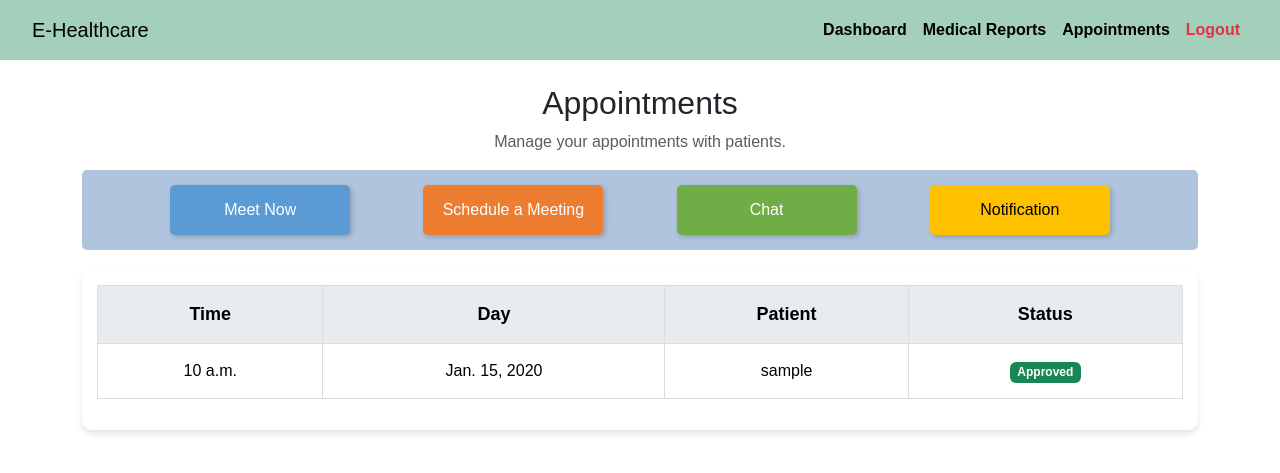
After one commit to Anish9848/Ehealthcare, a Django app: page /doctor/appointments/ in a window 1280 px wide. The commit adds this page. Shown: the top 473 px of the page. Run offline with Django 5.2, Linux system fonts and the light colour scheme; a user stored in the database is signed in; tables that the repository leaves empty hold one stand-in row (values such as "Sample post").

Commit message:
upto appointment page of doctors with meeting buttons

```diff
--- /dev/null
+++ b/ehealthcare/users/templates/users/doctor_appointment.html
@@ -0,0 +1,160 @@
+<!-- filepath: c:\Users\Anish\Desktop\Final Year Project\ehealthcare\users\templates\users\doctor_appointment.html -->
+<!DOCTYPE html>
+<html lang="en">
+<head>
+    <meta charset="UTF-8">
+    <meta name="viewport" content="width=device-width, initial-scale=1.0">
+    <title>Doctor Appointments</title>
+    <link href="https://cdn.jsdelivr.net/npm/bootstrap@5.3.0-alpha3/dist/css/bootstrap.min.css" rel="stylesheet">
+    <script src="https://cdn.jsdelivr.net/npm/bootstrap@5.3.0-alpha3/dist/js/bootstrap.bundle.min.js"></script>
+    <style>
+        body {
+            background-color: #ffffff;
+            font-family: Arial, sans-serif;
+        }
+
+        .navbar {
+            background-color: #a3cfbb;
+            padding: 10px 20px;
+        }
+
+        .navbar .nav-link {
+            font-weight: bold;
+            color: #000;
+        }
+
+        .navbar .nav-link:hover {
+            text-decoration: underline;
+        }
+
+        .action-buttons {
+            display: flex;
+            justify-content: space-evenly;
+            background-color: #b0c4de;
+            padding: 15px;
+            border-radius: 5px;
+        }
+
+        .action-buttons button {
+            width: 180px;
+            height: 50px;
+            font-size: 16px;
+            border: none;
+            border-radius: 5px;
+            box-shadow: 2px 2px 5px rgba(0, 0, 0, 0.2);
+        }
+
+        .action-buttons .btn-primary { background-color: #5b9bd5; color: white; }
+        .action-buttons .btn-secondary { background-color: #ed7d31; color: white; }
+        .action-buttons .btn-success { background-color: #70ad47; color: white; }
+        .action-buttons .btn-warning { background-color: #ffc000; color: black; }
+
+        .appointment-table-container {
+            margin-top: 20px;
+            padding: 15px;
+            background: white;
+            border-radius: 10px;
+            box-shadow: 0 4px 6px rgba(0, 0, 0, 0.1);
+        }
+
+        .appointment-table {
+            width: 100%;
+            border-collapse: collapse;
+        }
+
+        .appointment-table th, .appointment-table td {
+            padding: 15px;
+            text-align: center;
+            border: 1px solid #ddd;
+        }
+
+        .appointment-table th {
+            background-color: #e9ecef;
+            font-size: 18px;
+        }
+
+        .appointment-table tbody tr:nth-child(even) {
+            background-color: #f2f2f2;
+        }
+    </style>
+</head>
+<body>
+    <!-- Navigation Bar -->
+    <nav class="navbar navbar-expand-lg navbar-light">
+        <div class="container-fluid">
+            <a class="navbar-brand" href="#">E-Healthcare</a>
+            <button class="navbar-toggler" type="button" data-bs-toggle="collapse" data-bs-target="#navbarNav">
+                <span class="navbar-toggler-icon"></span>
+            </button>
+            <div class="collapse navbar-collapse justify-content-end" id="navbarNav">
+                <ul class="navbar-nav">
+                    <li class="nav-item"><a class="nav-link" href="{% url 'doctor_home' %}">Dashboard</a></li>
+                    <li class="nav-item"><a class="nav-link" href="{% url 'doctor_medical_reports' %}">Medical Reports</a></li>
+                    <li class="nav-item"><a class="nav-link" href="{% url 'doctor_appointment' %}">Appointments</a></li>
+                    <li class="nav-item"><a class="nav-link text-danger" href="{% url 'logout' %}">Logout</a></li>
+                </ul>
+            </div>
+        </div>
+    </nav>
+
+    <!-- Main Content -->
+    <div class="container">
+        <div class="appointment-header text-center mt-4">
+            <h2>Appointments</h2>
+            <p class="text-muted">Manage your appointments with patients.</p>
+        </div>
+
+        <!-- Action Buttons -->
+        <div class="action-buttons">
+            <button class="btn btn-primary">Meet Now</button>
+            <button class="btn btn-secondary">Schedule a Meeting</button>
+            <button class="btn btn-success">Chat</button>
+            <button class="btn btn-warning">Notification</button>
+        </div>
+
+        <!-- Appointment Table -->
+        <div class="appointment-table-container">
+            <table class="table table-bordered appointment-table">
+                <thead>
+                    <tr>
+                        <th>Time</th>
+                        <th>Day</th>
+                        <th>Patient</th>
+                        <th>Status</th>
+                    </tr>
+                </thead>
+                <tbody>
+                    {% for appointment in appointments %}
+                        <tr>
+                            <td>{{ appointment.time }}</td>
+                            <td>{{ appointment.date }}</td>
+                            <td>{{ appointment.patient.username }}</td>
+                            <td>
+                                <span class="badge {% if appointment.status == 'approved' %}bg-success{% elif appointment.status == 'pending' %}bg-warning{% else %}bg-danger{% endif %}">
+                                    {{ appointment.status|title }}
+                                </span>
+                                {% if appointment.status == 'pending' %}
+                                    <button class="btn btn-primary btn-sm ms-2" onclick="startMeeting('{{ appointment.id }}')">Approve Appointment
+                                    </button>
+                                {% endif %}
+                            </td>
+                        </tr>
+                    {% empty %}
+                        <tr>
+                            <td colspan="4" class="text-center">No appointments found.</td>
+                        </tr>
+                    {% endfor %}
+                </tbody>
+            </table>
+        </div>
+    </div>
+
+    <script>
+        function startMeeting(appointmentId) {
+            // Redirect to a meeting page or initiate a meeting
+            const meetingUrl = `/doctor/appointments/start-meeting/${appointmentId}/`;
+            window.location.href = meetingUrl;
+        }
+    </script>
+</body>
+</html>
--- a/ehealthcare/users/templates/users/doctor_home.html
+++ b/ehealthcare/users/templates/users/doctor_home.html
@@ -24,6 +24,9 @@
                         <a class="nav-link" href="{% url 'doctor_medical_reports' %}">Medical Reports</a>
                     </li>
                     <li class="nav-item">
+                        <a class="nav-link" href="{% url 'doctor_appointment' %}">Appointments</a>
+                    </li>
+                    <li class="nav-item">
                         <a class="nav-link text-danger" href="{% url 'logout' %}">Logout</a>
                     </li>
                 </ul>
--- a/ehealthcare/users/urls.py
+++ b/ehealthcare/users/urls.py
@@ -19,4 +19,6 @@ urlpatterns = [
     path("doctor/reports/fetch/", views.fetch_doctor_reports, name="fetch_doctor_reports"),
     path("doctor/reports/delete/<int:report_id>/", views.delete_doctor_report, name="delete_doctor_report"),
     path("patient/appointments/", views.patient_appointment_view, name="patient_appointment"),
+    path("doctor/appointments/", views.doctor_appointment_view, name="doctor_appointment"),
+    path("doctor/appointments/start-meeting/<int:appointment_id>/", views.start_meeting, name="start_meeting"),
 ]
--- a/ehealthcare/users/views.py
+++ b/ehealthcare/users/views.py
@@ -318,3 +318,34 @@ def patient_appointment_view(request):
     doctors = CustomUser.objects.filter(role="doctor")
 
     return render(request, "users/patient_appointment.html", {"doctors": doctors})
+
+@login_required
+def doctor_appointment_view(request):
+    if request.user.role != "doctor":
+        messages.error(request, "You do not have permission to access this page.")
+        return redirect("home")
+
+    # Fetch all appointments for the logged-in doctor
+    appointments = Appointment.objects.filter(doctor=request.user).order_by("date", "time")
+
+    return render(request, "users/doctor_appointment.html", {"appointments": appointments})
+
+@login_required
+def start_meeting(request, appointment_id):
+    if request.user.role != "doctor":
+        messages.error(request, "You do not have permission to access this page.")
+        return redirect("doctor_home")
+
+    try:
+        appointment = Appointment.objects.get(id=appointment_id, doctor=request.user)
+        if appointment.status == "pending":
+            # Update the appointment status to "approved" or handle meeting logic
+            appointment.status = "approved"
+            appointment.save()
+            messages.success(request, f"Meeting started for appointment with {appointment.patient.username}.")
+        else:
+            messages.error(request, "This appointment is not in a pending state.")
+    except Appointment.DoesNotExist:
+        messages.error(request, "Appointment not found.")
+
+    return redirect("doctor_appointment")
```
